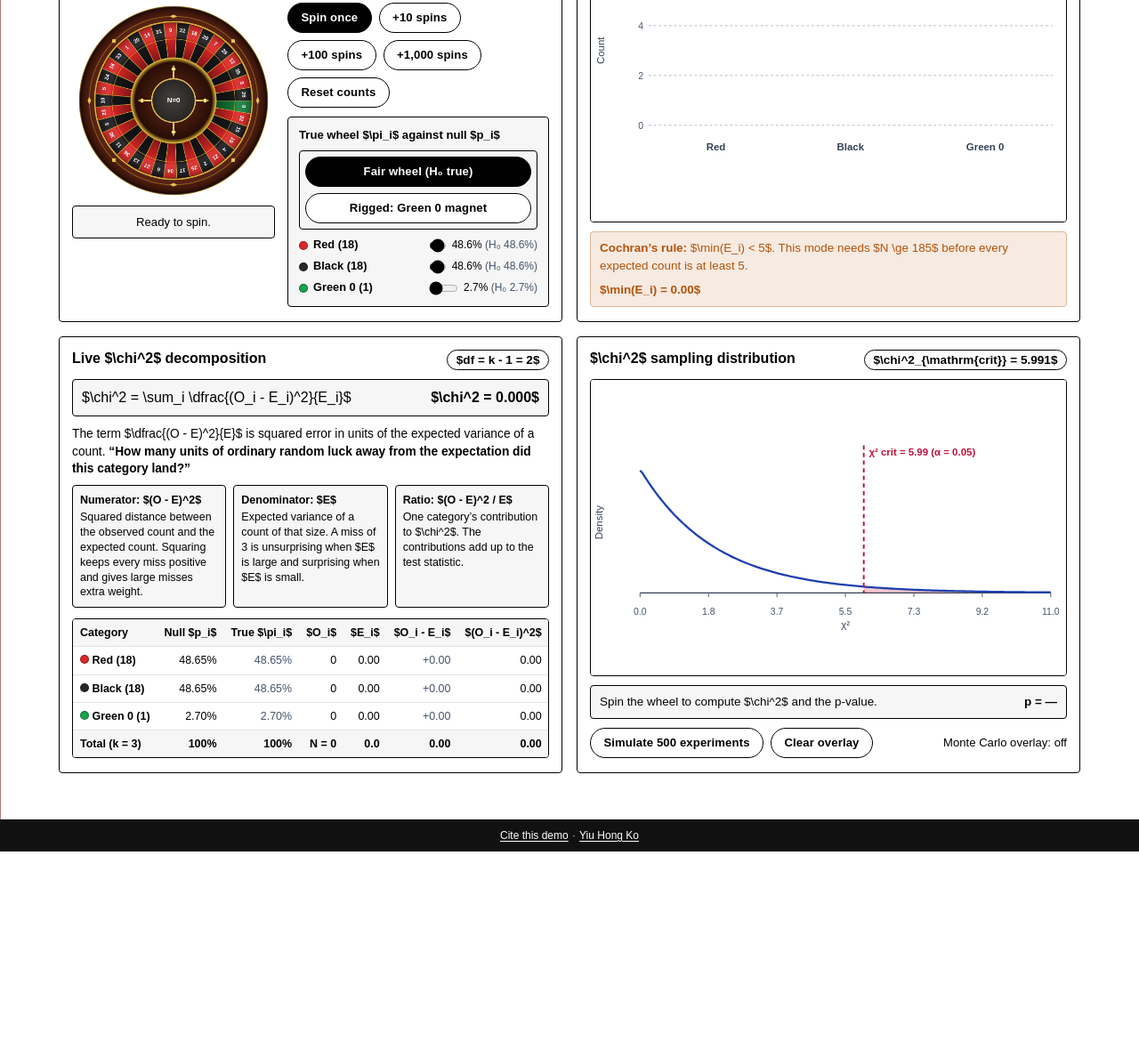
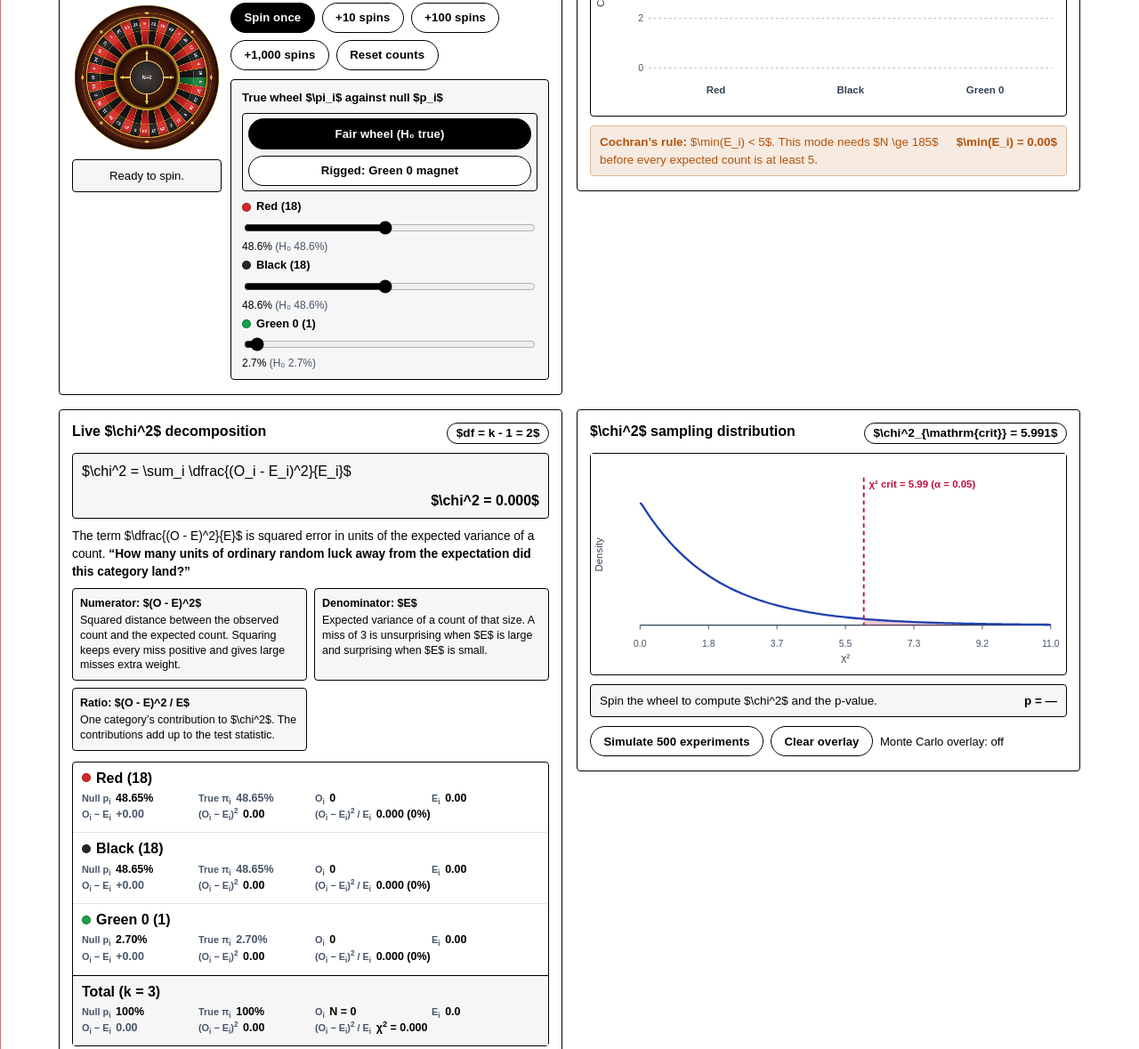
Before and after one commit to yiuhong/demo-library, a plain HTML site: page statistics/chi_square_goodness_of_fit.html in a window 1280 px wide. Shown: the part 485-1664 px from the top of the page at 89% size. Before the commit the page ends 1442 px from the top, so only its background shows below. Drawn offline with nearby package versions, Linux system fonts and the light colour scheme.

Commit message:
Fit the χ² goodness-of-fit panels without inner scrollbars (#134)
The decomposition table and the live sum were scrolling inside their cards. Categories now reflow in a wrapping grid, and the sum breaks after each term, so the page is the only scroller.

Co-authored-by: Cursor Agent <cursoragent@cursor.com>
Co-authored-by: Yiu Hong Ko <yiuhong@users.noreply.github.com>

```diff
--- a/statistics/chi_square_goodness_of_fit.html
+++ b/statistics/chi_square_goodness_of_fit.html
@@ -87,12 +87,14 @@
       display: grid;
       grid-template-columns: minmax(0, 1fr) minmax(0, 1fr);
       gap: 16px;
-      align-items: stretch;
+      align-items: start;
     }
 
     .card {
       padding: 14px 14px 16px;
       min-width: 0;
+      container-type: inline-size;
+      container-name: panel;
     }
 
     .card-head {
@@ -108,6 +110,15 @@
       font-size: 1rem;
       line-height: 1.3;
       margin: 0;
+      min-width: 0;
+      overflow-wrap: anywhere;
+    }
+
+    .card-head .demo-value {
+      max-width: 100%;
+      height: auto;
+      white-space: normal;
+      flex-wrap: wrap;
     }
 
     .card-tools {
@@ -115,6 +126,19 @@
       flex-wrap: wrap;
       gap: 6px;
       justify-content: flex-end;
+      max-width: 100%;
+      min-width: 0;
+    }
+
+    .card-tools .demo-chip,
+    .rigging-head .demo-chip,
+    .spin-buttons .demo-btn,
+    .mc-actions .demo-btn {
+      max-width: 100%;
+      height: auto;
+      white-space: normal;
+      flex-wrap: wrap;
+      text-align: center;
     }
 
     .pedagogy {
@@ -147,7 +171,7 @@
 
     .q1-body {
       display: grid;
-      grid-template-columns: 228px minmax(0, 1fr);
+      grid-template-columns: minmax(0, 228px) minmax(0, 1fr);
       gap: 14px;
       align-items: start;
     }
@@ -170,9 +194,11 @@
 
     .outcome {
       width: 100%;
+      max-width: 100%;
       padding: 8px 10px;
       font-size: 0.82rem;
       text-align: center;
+      overflow-wrap: anywhere;
     }
 
     .sim-controls {
@@ -180,6 +206,7 @@
       flex-direction: column;
       gap: 10px;
       min-width: 0;
+      max-width: 100%;
     }
 
     .spin-buttons,
@@ -187,10 +214,14 @@
       display: flex;
       flex-wrap: wrap;
       gap: 8px;
+      min-width: 0;
+      max-width: 100%;
     }
 
     .rigging-box {
       padding: 10px 12px;
+      min-width: 0;
+      max-width: 100%;
     }
 
     .rigging-head {
@@ -201,6 +232,18 @@
       flex-wrap: wrap;
       margin-bottom: 8px;
       font-size: 0.82rem;
+      min-width: 0;
+    }
+
+    .rigging-head strong {
+      min-width: 0;
+      overflow-wrap: anywhere;
+    }
+
+    .rigging-head .demo-chip-group {
+      min-width: 0;
+      max-width: 100%;
+      flex: 1 1 12rem;
     }
 
     .sliders-list {
@@ -226,9 +269,8 @@
     }
 
     .slider-label span:last-child {
-      overflow: hidden;
-      text-overflow: ellipsis;
-      white-space: nowrap;
+      min-width: 0;
+      overflow-wrap: anywhere;
     }
 
     .color-dot {
@@ -248,8 +290,9 @@
     .slider-prob {
       font-variant-numeric: tabular-nums;
       font-size: 0.75rem;
+      line-height: 1.25;
       text-align: right;
-      white-space: nowrap;
+      min-width: 0;
     }
 
     .slider-prob .null-note {
@@ -262,7 +305,7 @@
       border: 1px solid #000;
       border-radius: 4px;
       background: #fff;
-      overflow: hidden;
+      overflow: visible;
     }
 
     .plot-well svg {
@@ -291,6 +334,14 @@
       padding: 8px 10px;
       border-radius: 4px;
       font-size: 0.84rem;
+      min-width: 0;
+      max-width: 100%;
+    }
+
+    .banner > span:not(.banner-readout) {
+      flex: 1 1 12rem;
+      min-width: 0;
+      max-width: 100%;
     }
 
     .cochran-alert {
@@ -324,9 +375,11 @@
     }
 
     .banner-readout {
+      flex: 0 1 auto;
       font-variant-numeric: tabular-nums;
       font-weight: 700;
-      white-space: nowrap;
+      min-width: 0;
+      max-width: 100%;
     }
 
     .mc-bar {
@@ -337,10 +390,16 @@
       flex-wrap: wrap;
       margin-top: 10px;
       font-size: 0.82rem;
+      min-width: 0;
+      max-width: 100%;
     }
 
     .mc-summary {
+      flex: 1 1 12rem;
       font-variant-numeric: tabular-nums;
+      min-width: 0;
+      max-width: 100%;
+      overflow-wrap: anywhere;
     }
 
     .formula-banner {
@@ -351,20 +410,40 @@
       flex-wrap: wrap;
       padding: 8px 10px;
       margin-bottom: 10px;
+      min-width: 0;
+      max-width: 100%;
+    }
+
+    .formula-banner > div:first-child {
+      flex: 0 1 auto;
+      min-width: 0;
+      max-width: 100%;
     }
 
     .formula-rhs {
+      display: flex;
+      flex-wrap: wrap;
+      align-items: baseline;
+      justify-content: flex-end;
+      gap: 0.12em 0.35em;
+      flex: 1 1 auto;
+      margin-left: auto;
       font-weight: 700;
-      min-width: 0;
+      min-width: min(100%, 16rem);
       max-width: 100%;
-      overflow-x: auto;
+    }
+
+    .formula-rhs .sum-term,
+    .formula-rhs .sum-op {
+      white-space: nowrap;
     }
 
     .term-grid {
       display: grid;
-      grid-template-columns: repeat(3, minmax(0, 1fr));
+      grid-template-columns: repeat(auto-fit, minmax(min(100%, 11rem), 1fr));
       gap: 8px;
       margin: 8px 0 12px;
+      min-width: 0;
     }
 
     .term-pill {
@@ -388,68 +467,110 @@
       font-weight: 700;
     }
 
-    .table-scroll {
+    .calc-board {
       max-width: 100%;
-      overflow-x: auto;
       border: 1px solid #000;
       border-radius: 4px;
       background: #fff;
     }
 
-    table.calc-table {
-      width: 100%;
-      border-collapse: collapse;
+    .calc-row {
+      padding: 6px 10px 7px;
+      border-bottom: 1px solid #e5e5e5;
+      cursor: pointer;
+    }
+
+    .calc-row:last-child {
+      border-bottom: none;
+    }
+
+    .calc-row.row-highlight {
+      background: var(--viz-group-a-soft);
+    }
+
+    .calc-total {
+      background: #f6f6f6;
+      border-top: 1px solid #000;
+      border-bottom: none;
+      cursor: default;
+      font-weight: 700;
+    }
+
+    .calc-name {
+      display: flex;
+      align-items: center;
+      gap: 6px;
+      margin-bottom: 3px;
+      min-width: 0;
+    }
+
+    .calc-name strong {
+      min-width: 0;
+      overflow-wrap: anywhere;
+    }
+
+    .calc-metrics {
+      display: grid;
+      grid-template-columns: repeat(4, minmax(0, 1fr));
+      gap: 2px 10px;
+      min-width: 0;
+    }
+
+    .metric {
+      display: flex;
+      flex-wrap: wrap;
+      align-items: baseline;
+      column-gap: 0.35em;
+      min-width: 0;
+    }
+
+    .metric-contrib {
+      position: relative;
+      display: flex;
+      flex-wrap: wrap;
+      align-items: baseline;
+      column-gap: 0.35em;
+      grid-column: span 2;
+      padding-bottom: 5px;
+    }
+
+    .metric-label {
+      color: var(--viz-reference);
+      font-size: 0.68rem;
+      font-weight: 700;
+      line-height: 1.25;
+      overflow-wrap: anywhere;
+    }
+
+    .metric-label sub,
+    .metric-label sup,
+    .metric-value sub,
+    .metric-value sup {
+      font-size: 0.75em;
+      line-height: 0;
+    }
+
+    .metric-value {
+      position: relative;
       font-size: 0.78rem;
       font-variant-numeric: tabular-nums;
-    }
-
-    table.calc-table th,
-    table.calc-table td {
-      padding: 6px 8px;
-      text-align: right;
-      border-bottom: 1px solid #e5e5e5;
-      white-space: nowrap;
-    }
-
-    table.calc-table th:first-child,
-    table.calc-table td:first-child {
-      text-align: left;
-      white-space: nowrap;
-    }
-
-    table.calc-table thead th {
-      background: #f6f6f6;
       font-weight: 700;
-    }
-
-    table.calc-table tbody tr {
-      cursor: pointer;
-    }
-
-    table.calc-table tbody tr.row-highlight {
-      background: var(--viz-group-a-soft);
-    }
-
-    table.calc-table tfoot td {
-      background: #f6f6f6;
-      font-weight: 700;
-      border-bottom: none;
-      border-top: 1px solid #000;
-    }
-
-    .contrib-cell {
-      position: relative;
-      min-width: 7.5rem;
+      line-height: 1.3;
+      overflow-wrap: anywhere;
+    }
+
+    .metric-contrib .metric-value {
+      position: static;
     }
 
     .contrib-bar {
       position: absolute;
       left: 0;
-      top: 3px;
-      bottom: 3px;
+      bottom: 0;
+      height: 3px;
+      max-width: 100%;
       background: var(--viz-group-a-mid);
-      border-radius: 3px;
-      z-index: 0;
+      border-radius: 2px;
     }
 
     .contrib-text {
@@ -464,6 +585,47 @@
 
     .katex-display {
       margin: 0.35em 0;
+    }
+
+    @container panel (max-width: 36rem) {
+      .q1-body {
+        grid-template-columns: minmax(0, 168px) minmax(0, 1fr);
+        gap: 10px;
+      }
+
+      #rouletteCanvas {
+        width: 100%;
+        height: auto;
+        aspect-ratio: 1;
+      }
+
+      .slider-row {
+        display: flex;
+        flex-wrap: wrap;
+        align-items: center;
+        gap: 4px 8px;
+      }
+
+      .slider-label {
+        flex: 1 1 7.5rem;
+      }
+
+      .slider-prob {
+        flex: 0 1 auto;
+        text-align: right;
+      }
+
+      .slider-row input[type="range"] {
+        flex: 1 1 100%;
+        width: 100%;
+        min-width: 0;
+      }
+    }
+
+    @container panel (max-width: 24rem) {
+      .calc-metrics {
+        grid-template-columns: repeat(2, minmax(0, 1fr));
+      }
     }
 
     @media (min-width: 961px) {
@@ -496,18 +658,33 @@
         width: 100%;
       }
 
-      .term-grid {
-        grid-template-columns: minmax(0, 1fr);
+      #rouletteCanvas {
+        width: min(220px, 100%);
+        height: auto;
+        aspect-ratio: 1;
       }
     }
 
     @media (max-width: 560px) {
       .slider-row {
-        grid-template-columns: minmax(0, 1fr) auto;
+        display: flex;
+        flex-wrap: wrap;
+        align-items: center;
+        gap: 4px 8px;
+      }
+
+      .slider-label {
+        flex: 1 1 7.5rem;
+      }
+
+      .slider-prob {
+        flex: 0 1 auto;
       }
 
       .slider-row input[type="range"] {
-        grid-column: 1 / -1;
+        flex: 1 1 100%;
+        width: 100%;
+        min-width: 0;
       }
     }
   </style>
@@ -632,24 +809,7 @@
           </div>
         </div>
 
-        <div class="table-scroll">
-          <table class="calc-table">
-            <thead>
-              <tr>
-                <th>Category</th>
-                <th>Null $p_i$</th>
-                <th>True $\pi_i$</th>
-                <th>$O_i$</th>
-                <th>$E_i$</th>
-                <th>$O_i - E_i$</th>
-                <th>$(O_i - E_i)^2$</th>
-                <th>$(O_i - E_i)^2 / E_i$</th>
-              </tr>
-            </thead>
-            <tbody id="calcTableBody"></tbody>
-            <tfoot id="calcTableFoot"></tfoot>
-          </table>
-        </div>
+        <div class="calc-board" id="calcBoard" aria-label="Chi-square decomposition by category"></div>
       </section>
 
       <section class="card demo-card card-plot" aria-labelledby="pdfHeading">
@@ -1630,88 +1790,127 @@
       }
     }
 
+    var DECOMP_LABELS = [
+      "Null p<sub>i</sub>",
+      "True π<sub>i</sub>",
+      "O<sub>i</sub>",
+      "E<sub>i</sub>",
+      "O<sub>i</sub> − E<sub>i</sub>",
+      "(O<sub>i</sub> − E<sub>i</sub>)<sup>2</sup>",
+      "(O<sub>i</sub> − E<sub>i</sub>)<sup>2</sup> / E<sub>i</sub>"
+    ];
+
+    function decompositionMetric(labelHtml, valueNode, options) {
+      var opts = options || {};
+      var cell = document.createElement("div");
+      cell.className = "metric" + (opts.contrib ? " metric-contrib" : "");
+      var label = document.createElement("span");
+      label.className = "metric-label";
+      label.innerHTML = labelHtml;
+      var value = document.createElement("span");
+      value.className = "metric-value" + (opts.valueClass ? " " + opts.valueClass : "");
+      if (opts.title) value.title = opts.title;
+      if (typeof valueNode === "string") value.textContent = valueNode;
+      else value.append(valueNode);
+      cell.append(label, value);
+      return cell;
+    }
+
     function renderFormulaTable(stats) {
+      var sumEl = document.getElementById("liveSymbolicSum");
       setMath(document.getElementById("dfFormulaBadge"), "$df = k - 1 = " + stats.df + "$");
       if (stats.N === 0) {
-        setMath(document.getElementById("liveSymbolicSum"), "$\\chi^2 = 0.000$");
+        setMath(sumEl, "$\\chi^2 = 0.000$");
       } else {
-        var terms = stats.rows.map(function (r) { return r.contrib.toFixed(2); }).join(" + ");
-        setMath(document.getElementById("liveSymbolicSum"), "$\\chi^2 = " + terms + " = " + stats.chiSq.toFixed(3) + "$");
-      }
-
-      var tbody = document.getElementById("calcTableBody");
-      tbody.replaceChildren();
+        var sumHtml = '<span class="sum-term">$\\chi^2 =$</span>';
+        stats.rows.forEach(function (r, i) {
+          if (i) sumHtml += '<span class="sum-op">+</span>';
+          sumHtml += '<span class="sum-term">$' + r.contrib.toFixed(2) + '$</span>';
+        });
+        sumHtml += '<span class="sum-op">=</span>';
+        sumHtml += '<span class="sum-term">$' + stats.chiSq.toFixed(3) + '$</span>';
+        setHTML(sumEl, sumHtml);
+      }
+
+      var board = document.getElementById("calcBoard");
+      board.replaceChildren();
       stats.rows.forEach(function (r, i) {
-        var tr = document.createElement("tr");
-        if (i === state.hoveredIndex) tr.classList.add("row-highlight");
+        var row = document.createElement("div");
+        row.className = "calc-row" + (i === state.hoveredIndex ? " row-highlight" : "");
+        row.setAttribute("data-idx", String(i));
         var pct = stats.chiSq > 0 ? (r.contrib / stats.chiSq) * 100 : 0;
 
-        function cell(text) {
-          var td = document.createElement("td");
-          td.textContent = text;
-          return td;
-        }
-
-        var name = document.createElement("td");
+        var name = document.createElement("div");
+        name.className = "calc-name";
         var dot = document.createElement("span");
         dot.className = "color-dot";
         dot.style.background = r.color;
         var strong = document.createElement("strong");
         strong.textContent = r.label;
-        name.append(dot, document.createTextNode(" "), strong);
-
-        var trueCell = cell((r.trueProb * 100).toFixed(2) + "%");
-        if (Math.abs(r.trueProb - r.nullProb) > 0.002) trueCell.classList.add("is-shifted");
-        else trueCell.classList.add("is-muted");
-
-        var diffCell = cell((r.diff >= 0 ? "+" : "") + r.diff.toFixed(2));
-        diffCell.classList.add(r.diff > 0 ? "is-high" : r.diff < 0 ? "is-low" : "is-muted");
-
-        var contrib = document.createElement("td");
-        contrib.className = "contrib-cell";
-        var bar = document.createElement("div");
+        name.append(dot, strong);
+
+        var trueClass = Math.abs(r.trueProb - r.nullProb) > 0.002 ? "is-shifted" : "is-muted";
+        var diffClass = r.diff > 0 ? "is-high" : r.diff < 0 ? "is-low" : "is-muted";
+        var contribBits = document.createDocumentFragment();
+        var bar = document.createElement("span");
         bar.className = "contrib-bar";
         bar.style.width = Math.max(0, Math.min(100, pct)).toFixed(1) + "%";
         var text = document.createElement("span");
         text.className = "contrib-text";
         text.textContent = r.contrib.toFixed(3) + " (" + pct.toFixed(0) + "%)";
-        contrib.append(bar, text);
-
-        tr.append(
-          name,
-          cell((r.nullProb * 100).toFixed(2) + "%"),
-          trueCell,
-          cell(String(r.O)),
-          cell(r.E.toFixed(2)),
-          diffCell,
-          cell(r.diffSq.toFixed(2)),
-          contrib
+        contribBits.append(bar, text);
+
+        var metrics = document.createElement("div");
+        metrics.className = "calc-metrics";
+        metrics.append(
+          decompositionMetric(DECOMP_LABELS[0], (r.nullProb * 100).toFixed(2) + "%"),
+          decompositionMetric(DECOMP_LABELS[1], (r.trueProb * 100).toFixed(2) + "%", { valueClass: trueClass }),
+          decompositionMetric(DECOMP_LABELS[2], String(r.O)),
+          decompositionMetric(DECOMP_LABELS[3], r.E.toFixed(2)),
+          decompositionMetric(DECOMP_LABELS[4], (r.diff >= 0 ? "+" : "") + r.diff.toFixed(2), { valueClass: diffClass }),
+          decompositionMetric(DECOMP_LABELS[5], r.diffSq.toFixed(2)),
+          decompositionMetric(DECOMP_LABELS[6], contribBits, { contrib: true })
         );
-        bindHover(tr, i);
-        tbody.appendChild(tr);
+        row.append(name, metrics);
+        bindHover(row, i);
+        board.appendChild(row);
       });
 
       var sumDiff = stats.rows.reduce(function (a, r) { return a + r.diff; }, 0);
       var sumDiffSq = stats.rows.reduce(function (a, r) { return a + r.diffSq; }, 0);
       var sumLabel = Math.abs(sumDiff) < 1e-8 ? "0.00" : sumDiff.toFixed(2);
-      setHTML(
-        document.getElementById("calcTableFoot"),
-        "<tr>" +
-          "<td>Total (k = " + stats.k + ")</td>" +
-          "<td>100%</td><td>100%</td>" +
-          "<td>N = " + stats.N + "</td>" +
-          "<td>" + stats.N.toFixed(1) + "</td>" +
-          '<td title="The raw deviations sum to zero.">' + sumLabel + "</td>" +
-          "<td>" + sumDiffSq.toFixed(2) + "</td>" +
-          "<td>$\\chi^2 = " + stats.chiSq.toFixed(3) + "$</td>" +
-        "</tr>"
+      var total = document.createElement("div");
+      total.className = "calc-row calc-total";
+      var totalName = document.createElement("div");
+      totalName.className = "calc-name";
+      var totalStrong = document.createElement("strong");
+      totalStrong.textContent = "Total (k = " + stats.k + ")";
+      totalName.appendChild(totalStrong);
+      var chiLabel = document.createElement("span");
+      chiLabel.append(document.createTextNode("χ"));
+      var chiSup = document.createElement("sup");
+      chiSup.textContent = "2";
+      chiLabel.append(chiSup, document.createTextNode(" = " + stats.chiSq.toFixed(3)));
+      var totalMetrics = document.createElement("div");
+      totalMetrics.className = "calc-metrics";
+      totalMetrics.append(
+        decompositionMetric(DECOMP_LABELS[0], "100%"),
+        decompositionMetric(DECOMP_LABELS[1], "100%"),
+        decompositionMetric(DECOMP_LABELS[2], "N = " + stats.N),
+        decompositionMetric(DECOMP_LABELS[3], stats.N.toFixed(1)),
+        decompositionMetric(DECOMP_LABELS[4], sumLabel, { valueClass: "is-muted", title: "The raw deviations sum to zero." }),
+        decompositionMetric(DECOMP_LABELS[5], sumDiffSq.toFixed(2)),
+        decompositionMetric(DECOMP_LABELS[6], chiLabel, { contrib: true })
       );
+      total.append(totalName, totalMetrics);
+      board.appendChild(total);
     }
 
     function highlightSynchronizedViews() {
       drawRouletteWheel();
-      document.querySelectorAll("#calcTableBody tr").forEach(function (tr, idx) {
-        tr.classList.toggle("row-highlight", idx === state.hoveredIndex);
+      document.querySelectorAll("#calcBoard .calc-row[data-idx]").forEach(function (row) {
+        var idx = parseInt(row.getAttribute("data-idx"), 10);
+        row.classList.toggle("row-highlight", idx === state.hoveredIndex);
       });
       document.querySelectorAll("#barChartSvg .bar-hover-bg").forEach(function (rect) {
         var idx = parseInt(rect.getAttribute("data-idx"), 10);
```
Also changed, not shown: CHANGELOG.md.
